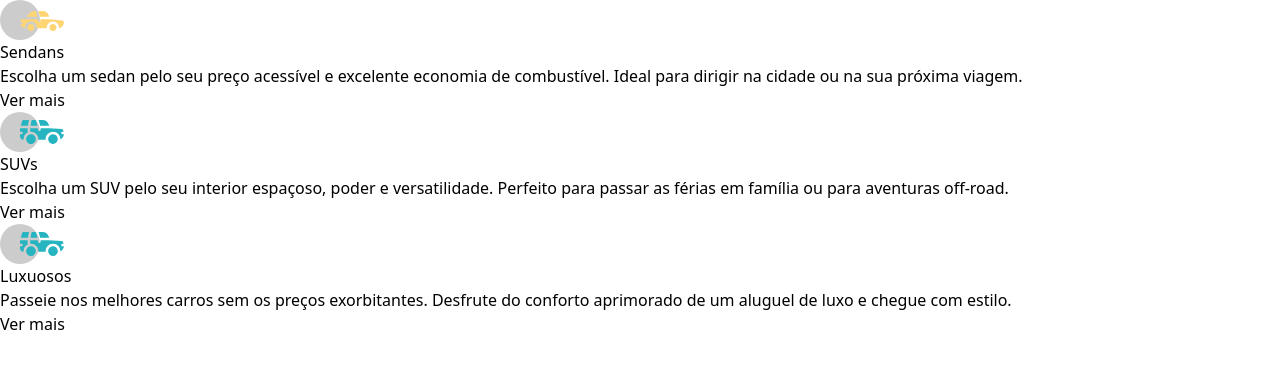
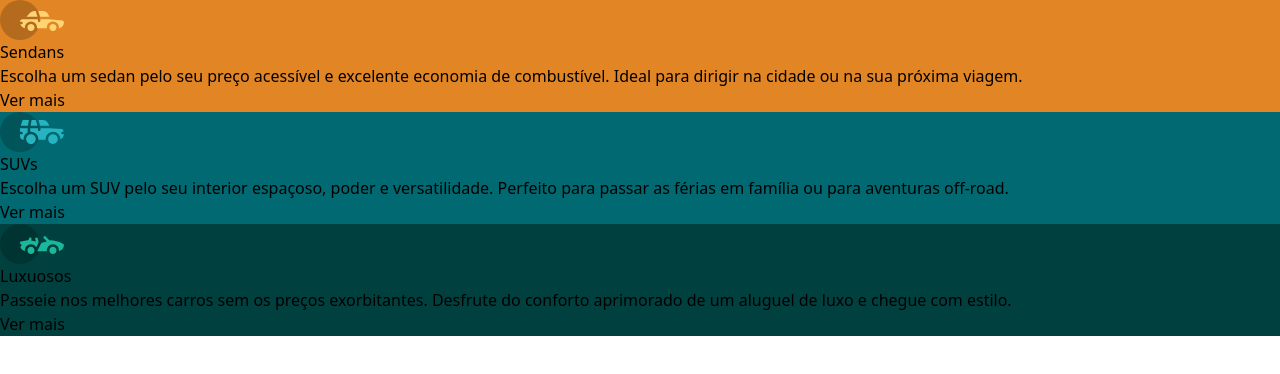
Before and after one commit to pc261/Projeto_carros, a React (Vite) app: page / in a window 1280 px wide. Shown: the top 374 px of the page. Built offline with nearby package versions, Linux system fonts and the light colour scheme.

Commit message:
Terceiro commit do App

```diff
--- a/index.html
+++ b/index.html
@@ -1,6 +1,9 @@
 <!doctype html>
 <html lang="en">
   <head>
+    <link rel="preconnect" href="https://fonts.googleapis.com">
+    <link rel="preconnect" href="https://fonts.gstatic.com" crossorigin>
+    <link href="https://fonts.googleapis.com/css2?family=Big+Shoulders+Display:wght@100..900&family=Lexend+Deca:wght@100..900&display=swap" rel="stylesheet">
     <meta charset="UTF-8" />
     <meta name="viewport" content="width=device-width, initial-scale=1.0" />
     <title>Carros</title>
--- a/src/App.jsx
+++ b/src/App.jsx
@@ -7,22 +7,22 @@ export default function App() {
     <main>
       <section>
 
-        <div>
+        <div className="bg-orange">
           <img src={iconSedans} alt="" />
           <h2>Sendans</h2>
           <p>Escolha um sedan pelo seu preço acessível e excelente economia de combustível. Ideal para dirigir na cidade ou na sua próxima viagem.</p>
           <a href="https://www.webmotors.com.br/sedans" target="_blank">Ver mais</a>
         </div>
 
-        <div>
+        <div className="bg-green">
           <img src={iconSuvs} alt="" />
           <h2>SUVs</h2>
           <p>Escolha um SUV pelo seu interior espaçoso, poder e versatilidade. Perfeito para passar as férias em família ou para aventuras off-road.</p>
           <a href="https://www.webmotors.com.br/suvs"target="_blank" >Ver mais</a>
         </div>
 
-        <div>
-          <img src={iconSuvs} alt="" />
+        <div className = "bg-dark-green">
+          <img src={iconLuxury} alt="" />
           <h2>Luxuosos</h2>
           <p>Passeie nos melhores carros sem os preços exorbitantes. Desfrute do conforto aprimorado de um aluguel de luxo e chegue com estilo.</p>
           <a href="https://www.webmotors.com.br/carros-de-luxo/carros/estoque?estadocidade=estoque&necessidade=Carros%20de%20luxo&idcmpint=t1:c17:m07:portal-ofertas:busque-por-categorias::carros-de-luxo:comprar" target="_blank">Ver mais</a>
--- a/tailwind.config.js
+++ b/tailwind.config.js
@@ -12,6 +12,10 @@ export default {
       'offwhite': 'rgba(255,255,255,0.75)',
       'white': '#fff',
       'offwithebg': '#f2f2f2'
+    },
+    fontFamily: {
+      'shoulders': '"Big Shoulders Display"',
+      'lexend': '"Lexend Deca"'
     }
   },
   plugins: [],
```
